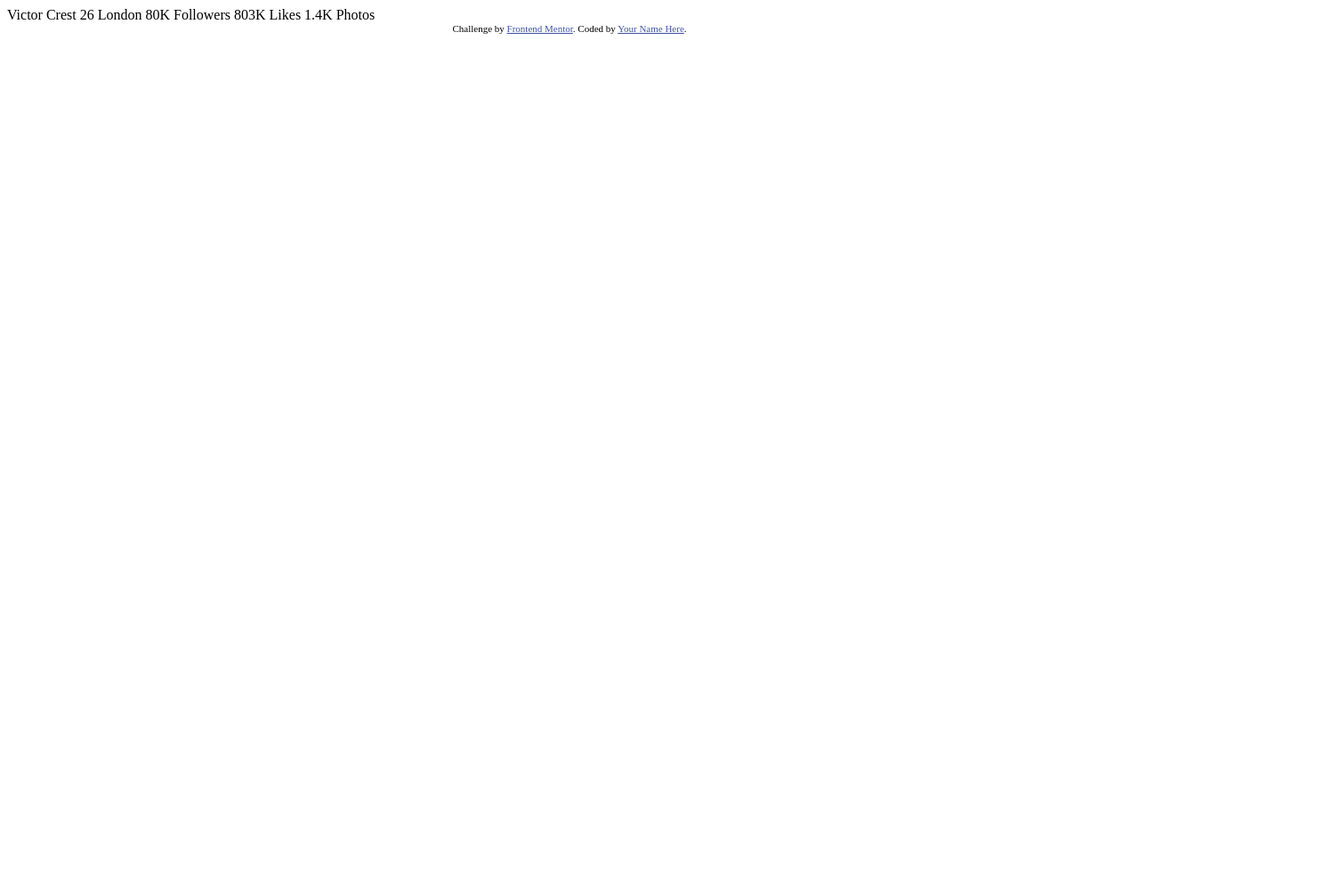
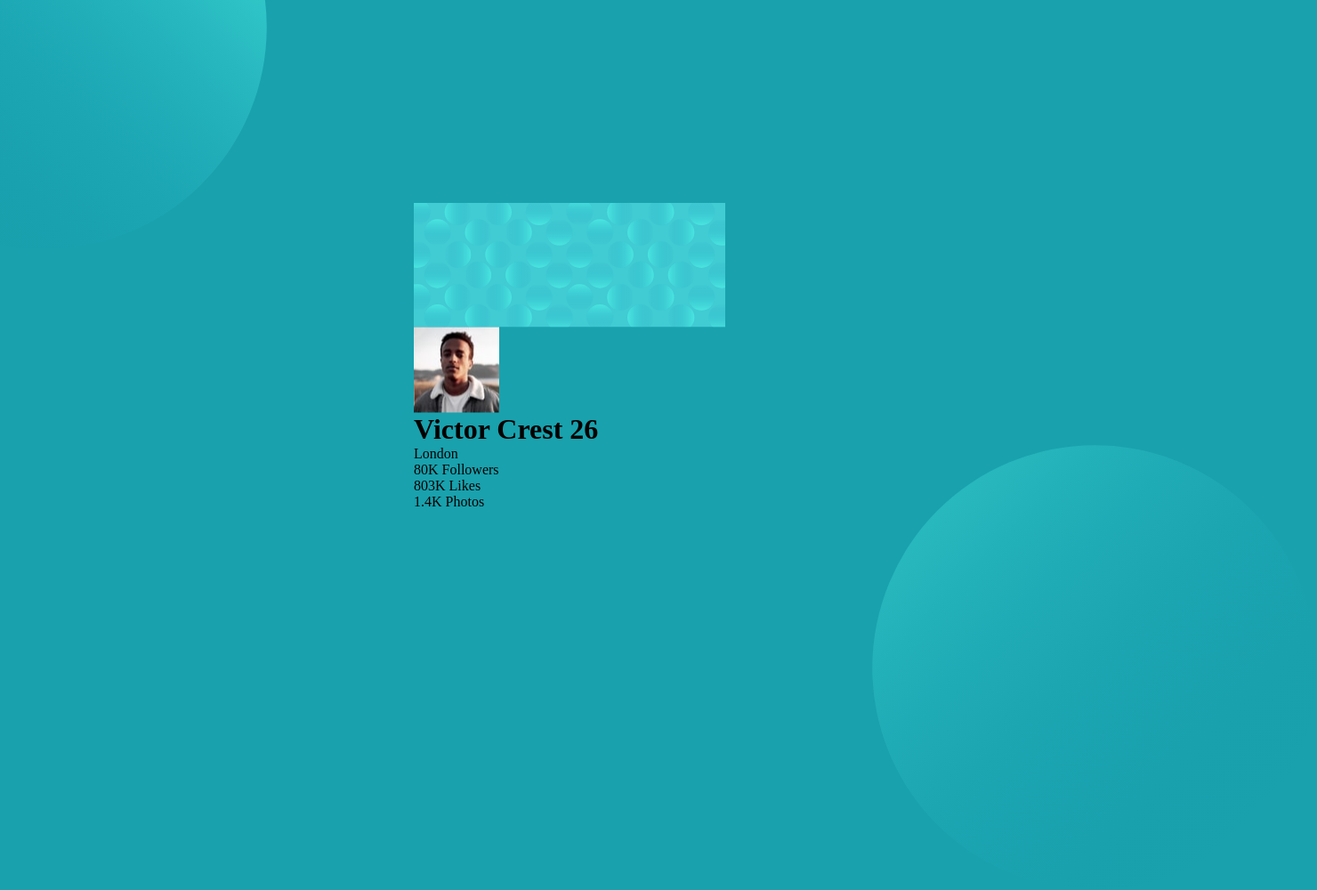
Before and after one commit to wadmortada/profile-card, a plain HTML site: page index.html in a window 1280 px wide. Shown: the whole page at 89% size, 1480 px wide, since content can reach past the window. Before the commit the page ends 800 px from the top, so only its background shows below. Drawn offline with Linux system fonts and the light colour scheme.

Commit message:
make struction

```diff
--- a/index.html
+++ b/index.html
@@ -2,34 +2,35 @@
 <html lang="en">
 <head>
   <meta charset="UTF-8">
-  <meta name="viewport" content="width=device-width, initial-scale=1.0"> <!-- displays site properly based on user's device -->
+  <meta name="viewport" content="width=device-width, initial-scale=1.0">
+  <link rel="stylesheet" href="style.css">
+  <link rel="icon" type="image/png" sizes="32x32" href="./images/favicon-32x32.png">
+  <title>Frontend Mentor | Profile card component</title>
+</head>
 
-  <link rel="icon" type="image/png" sizes="32x32" href="./images/favicon-32x32.png">
+<body>
+  <img class="bg-top" src="images/bg-pattern-top.svg" alt="bg-tp">
+  <img class="bg-bm" src="images/bg-pattern-bottom.svg" alt="bg-bm`">
+  <div class="container">
+    <div class="card">
+      <img class="bg-card" src="images/bg-pattern-card.svg" alt="bg-card">
+      <img class="avatar" src="images/image-victor.jpg" alt="avatar">
+      <h1>Victor Crest <span>26</span></h1>
+      <p>London</p>
+      <p> 80K
+        Followers</p>
+      <p>803K
+        Likes</p>
+      <p>1.4K
+        Photos</p>
+    </div>
+  </div>
 
-  <title>Frontend Mentor | Profile card component</title>
 
-  <!-- Feel free to remove these styles or customise in your own stylesheet 👍 -->
-  <style>
-    .attribution { font-size: 11px; text-align: center; }
-    .attribution a { color: hsl(228, 45%, 44%); }
-  </style>
-</head>
-<body>
-  Victor Crest
-  26
-  London
-
-  80K
-  Followers
-
-  803K
-  Likes
-
-  1.4K
-  Photos
+  <!--
   <div class="attribution">
     Challenge by <a href="https://www.frontendmentor.io?ref=challenge" target="_blank">Frontend Mentor</a>.
     Coded by <a href="#">Your Name Here</a>.
-  </div>
+  </div> -->
 </body>
 </html>
--- /dev/null
+++ b/style.css
@@ -0,0 +1,35 @@
+* {
+    padding: 0;
+    margin: 0;
+    box-sizing: border-box;
+}
+
+body {
+    background-color: #19A1AD;
+    hi
+}
+
+.bg-top {
+    width: 500px;
+    position: absolute;
+    top: -220px;
+    left: -200px;
+
+}
+
+.bg-bm {
+    width: 500px;
+    position: absolute;
+    bottom: -200px;
+    right: -200px;
+}
+
+.container {
+    position: absolute;
+    top: 50%;
+    left: 50%;
+    transform: translate(-50%, -50%);
+}
+.card {
+    display: grid;
+}
```
Also changed, not shown: design/desktop-design.jpg (deleted), design/desktop-preview.jpg (deleted), design/mobile-design.jpg (deleted), images/favicon-32x32.png (deleted), 1 other file.
